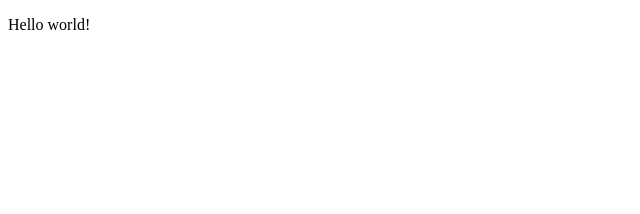
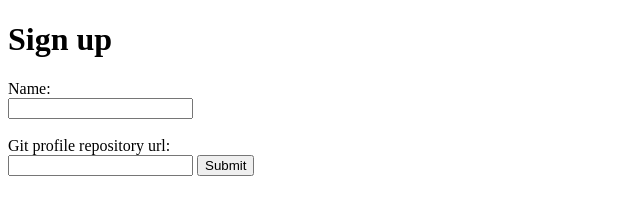
Before and after one commit to webtech-superheroes/webtech-gbook, a website: page profiles/index.html in a window 1280 px wide. Shown: the whole page, without its empty margins (0-640 px from the left). Drawn offline with Linux system fonts and the light colour scheme.

```diff
--- a/profiles/index.html
+++ b/profiles/index.html
@@ -4,6 +4,19 @@
         <title>WebTech Superheroes</title>
     </head>
     <body>
-        <p>Hello world!</p>
+        <h1>Sign up</h1>
+        <form action="/signup" method="POST">
+            <label for="name">
+            Name: <br/>
+            <input type="text" name="name" />
+            </label>
+            <br/>
+            <br/>
+            <label for="giturl">
+            Git profile repository url: <br/>
+            <input type="text" name="giturl" />
+            </label>
+            <input type="submit" value="Submit"/>
+        </form>
     </body>
 </html>
```
Also changed, not shown: server.js (+17 -1 lines).
